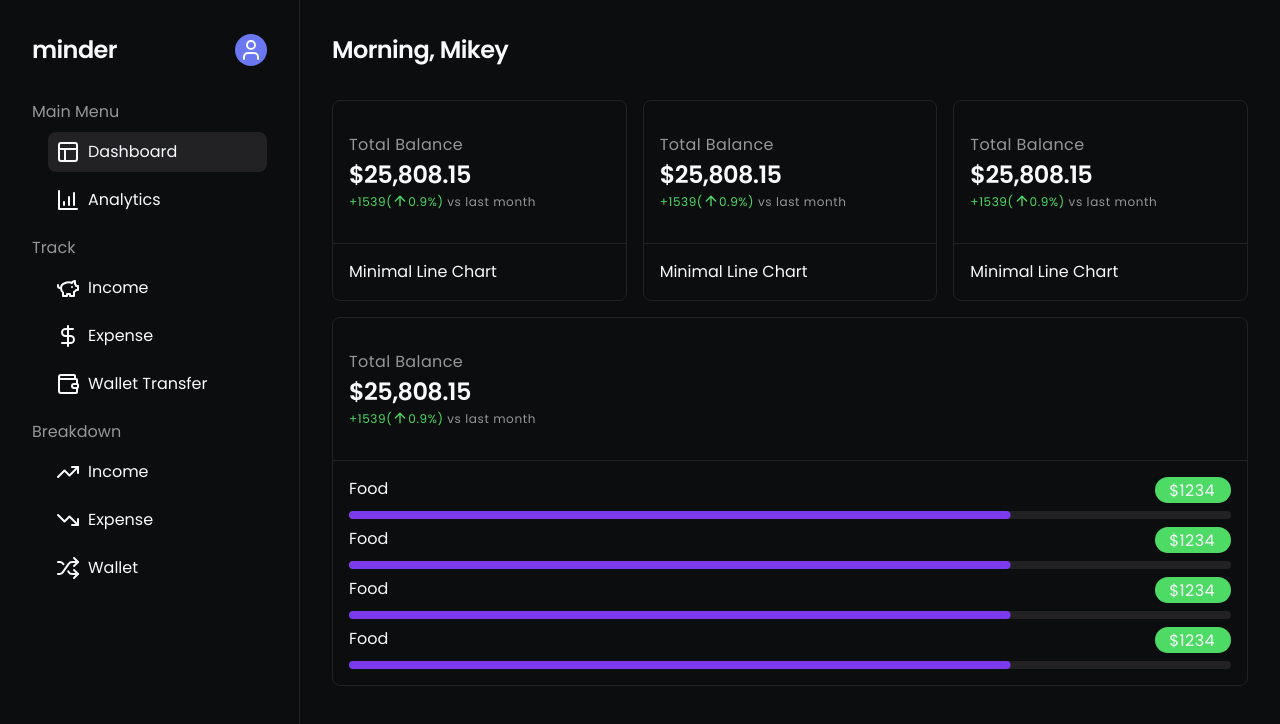
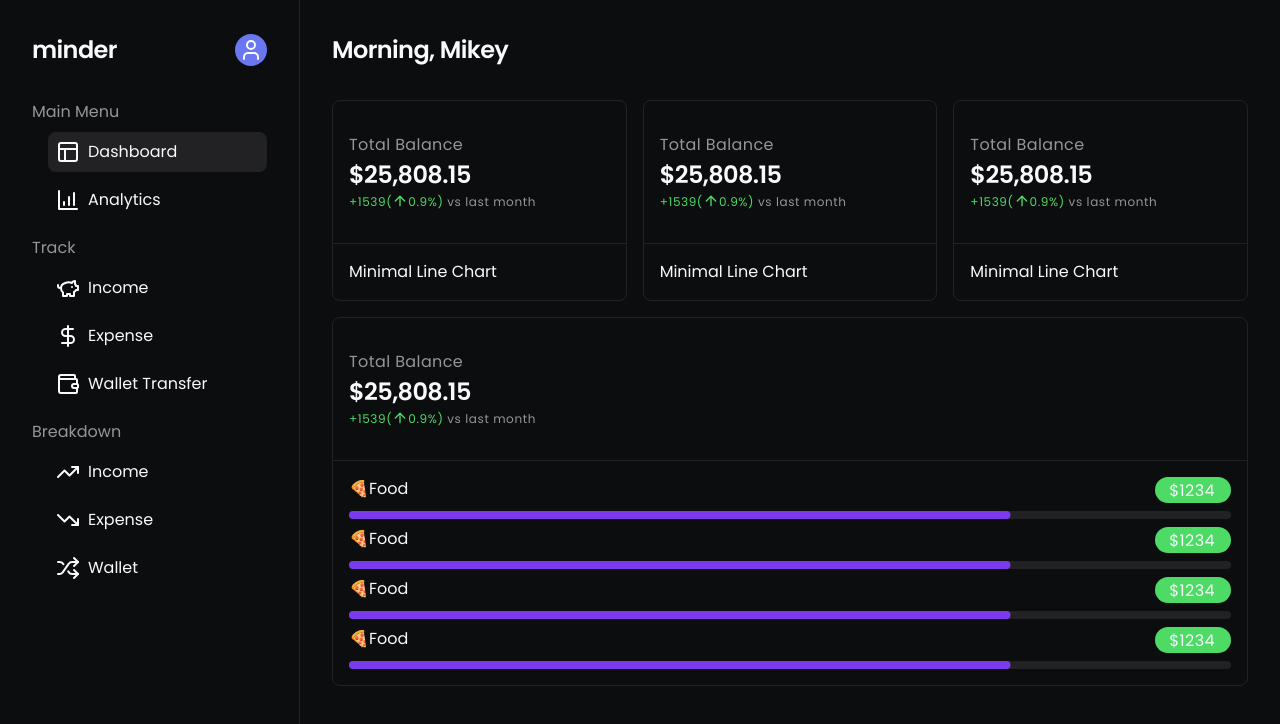
Before and after one commit to michaelcanonizado/minder, a Next.js app: page /dashboard in a window 1280 px wide. Shown: the top 724 px of the page. Built offline with nearby package versions, Linux system fonts and the light colour scheme.

Commit message:
refactor: rename all component heading props to title

```diff
--- a/src/components/sections/chart/progress/progress.tsx
+++ b/src/components/sections/chart/progress/progress.tsx
@@ -36,7 +36,7 @@ const Progress = () => {
   //   console.log(data.budget);
 
   // Props
-  const header = 'Food';
+  const title = '🍕Food';
   // Might change category icons to be emojis
   const icon = <Utensils />;
   const value = 75;
@@ -47,7 +47,7 @@ const Progress = () => {
     <div className='w-full space-y-2'>
       <div className='flex flex-row justify-between'>
         <div className='flex'>
-          <p className=''>{header}</p>
+          <p className=''>{title}</p>
         </div>
         <div
           className={`${value >= 100 ? 'bg-accent-200' : 'bg-accent-100'} w-fit rounded-full pl-[14px] pr-[16px] pt-[2px]`}
```
Also changed, not shown: src/components/sections/form/transaction/Expense.tsx (+8 -1 lines).
